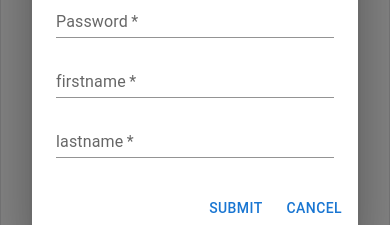
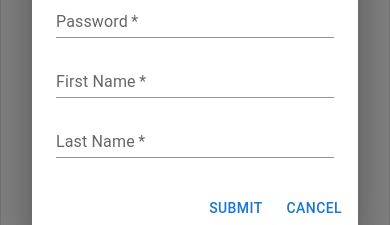
Before and after one commit to ManishaStudent26/HemaGoblinv2, a React (Vite) app in the folder HG_FE/vite-project/: page / in a window 390 px wide. Both pictures are taken after a click on the button "REGISTER INSTEAD". Shown: the part 376-601 px from the top of the page. Built offline with nearby package versions, Linux system fonts and the light colour scheme.

Commit message:
fix: Small display text adjustment in textfields. CONFRIMED ALL EXPECT FUNCTIONALITY ON PC AND MOBILE BROWSER.

```diff
--- a/HG_FE/vite-project/src/pages/register.jsx
+++ b/HG_FE/vite-project/src/pages/register.jsx
@@ -63,7 +63,7 @@ return(
         margin="dense"
         id="firstname"
         name="firstname"
-        label="firstname"
+        label="First Name"
         type="text"
         fullWidth
         variant="standard"
@@ -74,7 +74,7 @@ return(
         margin="dense"
         id="lastname"
         name="lastname"
-        label="lastname"
+        label="Last Name"
         type="text"
         fullWidth
         variant="standard"
```
